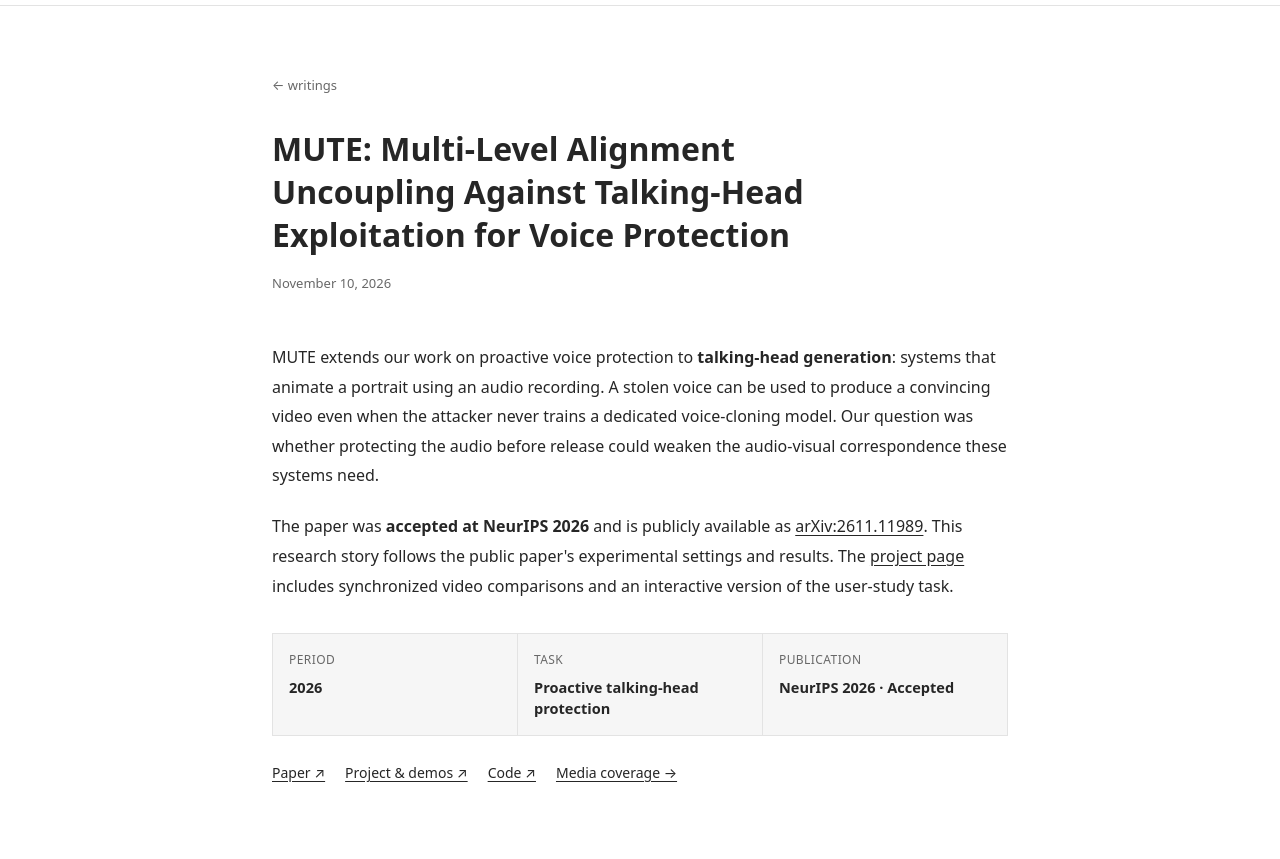
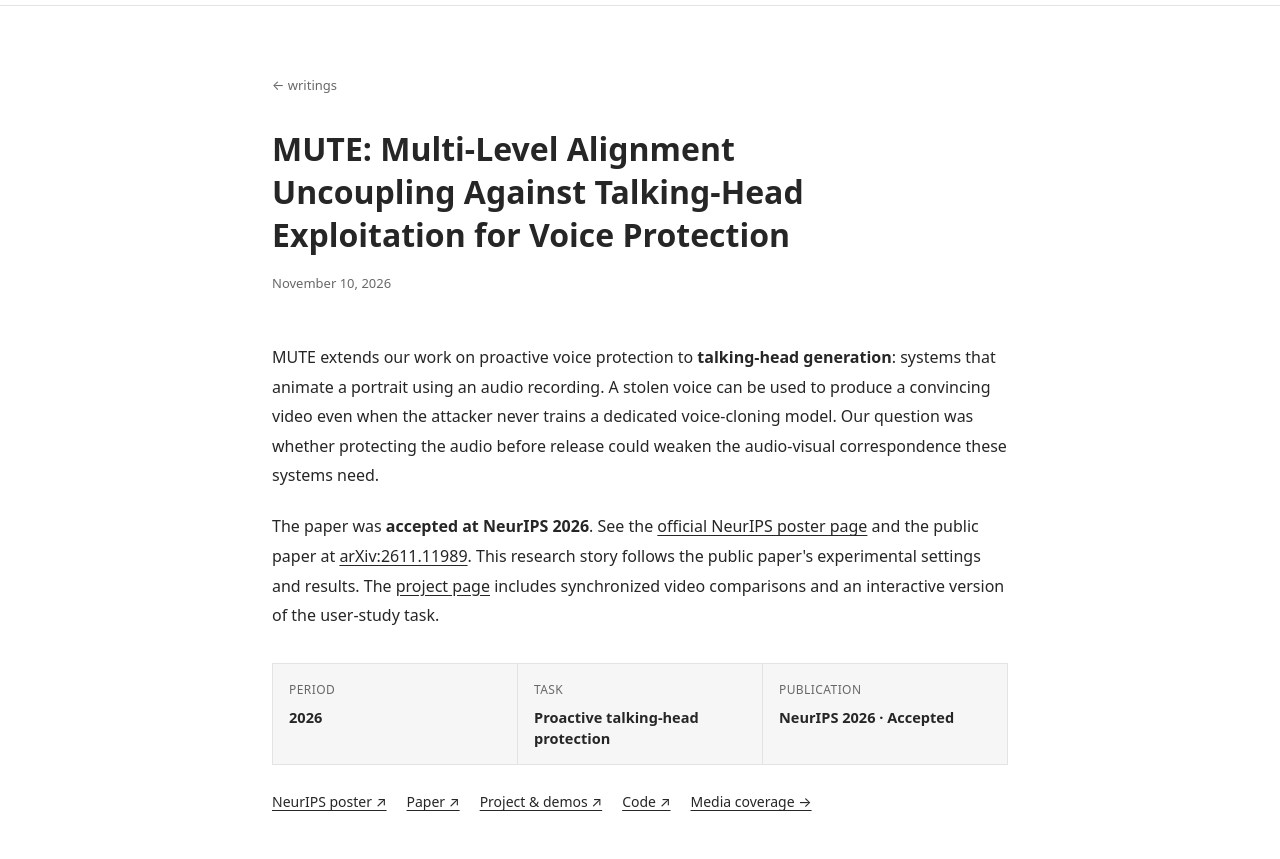
Before and after one commit to smerge0802/smerge0802.github.io, an Eleventy site: page src/writings/2026-05-07-mute-talking-head-protection.md in a window 1280 px wide. Shown: the part 70-929 px from the top of the page. Built offline with nearby package versions, Linux system fonts and the light colour scheme; Eleventy itself is replaced by a stand-in of ours; files that its build step writes are made by us from their sources; a web font is replaced by a local one.

Commit message:
Link the NeurIPS poster page from MUTE research story

```diff
--- a/src/writings/2026-05-07-mute-talking-head-protection.md
+++ b/src/writings/2026-05-07-mute-talking-head-protection.md
@@ -10,7 +10,7 @@ writingOrder: 1
 
 MUTE extends our work on proactive voice protection to **talking-head generation**: systems that animate a portrait using an audio recording. A stolen voice can be used to produce a convincing video even when the attacker never trains a dedicated voice-cloning model. Our question was whether protecting the audio before release could weaken the audio-visual correspondence these systems need.
 
-The paper was **accepted at NeurIPS 2026** and is publicly available as [arXiv:2611.11989](https://arxiv.org/abs/2611.11989). This research story follows the public paper's experimental settings and results. The [project page](https://jindl465.github.io/website/MUTE/) includes synchronized video comparisons and an interactive version of the user-study task.
+The paper was **accepted at NeurIPS 2026**. See the [official NeurIPS poster page](https://neurips.cc/virtual/2026/loc/sydney/poster/154813) and the public paper at [arXiv:2611.11989](https://arxiv.org/abs/2611.11989). This research story follows the public paper's experimental settings and results. The [project page](https://jindl465.github.io/website/MUTE/) includes synchronized video comparisons and an interactive version of the user-study task.
 
 <div class="project-meta" aria-label="Study overview">
   <div><span>Period</span><strong>2026</strong></div>
@@ -19,6 +19,7 @@ The paper was **accepted at NeurIPS 2026** and is publicly available as [arXiv:2
 </div>
 
 <nav class="research-resource-links" aria-label="MUTE resources">
+  <a href="https://neurips.cc/virtual/2026/loc/sydney/poster/154813">NeurIPS poster ↗</a>
   <a href="https://arxiv.org/abs/2611.11989">Paper ↗</a>
   <a href="https://jindl465.github.io/website/MUTE/">Project &amp; demos ↗</a>
   <a href="https://github.com/jindl465/MUTE">Code ↗</a>
@@ -264,9 +265,10 @@ The work was carried out with **Donghyun Kim, Jin Hong, Dain Kim, Junseok Kwon,
   <p class="publication-card-title">MUTE: Multi-Level Alignment Uncoupling Against Talking-Head Exploitation for Voice Protection</p>
   <p class="publication-card-meta">Donghyun Kim*, Jin Hong*, Seungmin Kim*, Dain Kim, Junseok Kwon, Daeseon Choi · arXiv:2611.11989</p>
   <p class="publication-card-meta">*These authors contributed equally and are listed in alphabetical order.</p>
-  <p class="publication-card-links"><a href="https://arxiv.org/abs/2611.11989">Paper (arXiv)</a><a href="https://jindl465.github.io/website/MUTE/">Project &amp; demos</a><a href="https://github.com/jindl465/MUTE">Code</a><a href="/media/#mute">Media coverage</a></p>
+  <p class="publication-card-links"><a href="https://neurips.cc/virtual/2026/loc/sydney/poster/154813">NeurIPS poster</a><a href="https://arxiv.org/abs/2611.11989">Paper (arXiv)</a><a href="https://jindl465.github.io/website/MUTE/">Project &amp; demos</a><a href="https://github.com/jindl465/MUTE">Code</a><a href="/media/#mute">Media coverage</a></p>
 </div>
 
+- [Official NeurIPS 2026 poster page](https://neurips.cc/virtual/2026/loc/sydney/poster/154813)
 - [Paper and full appendix — arXiv:2611.11989](https://arxiv.org/abs/2611.11989)
 - [Project page, synchronized comparisons, and user-study demo](https://jindl465.github.io/website/MUTE/)
 - [Source code](https://github.com/jindl465/MUTE)
```
